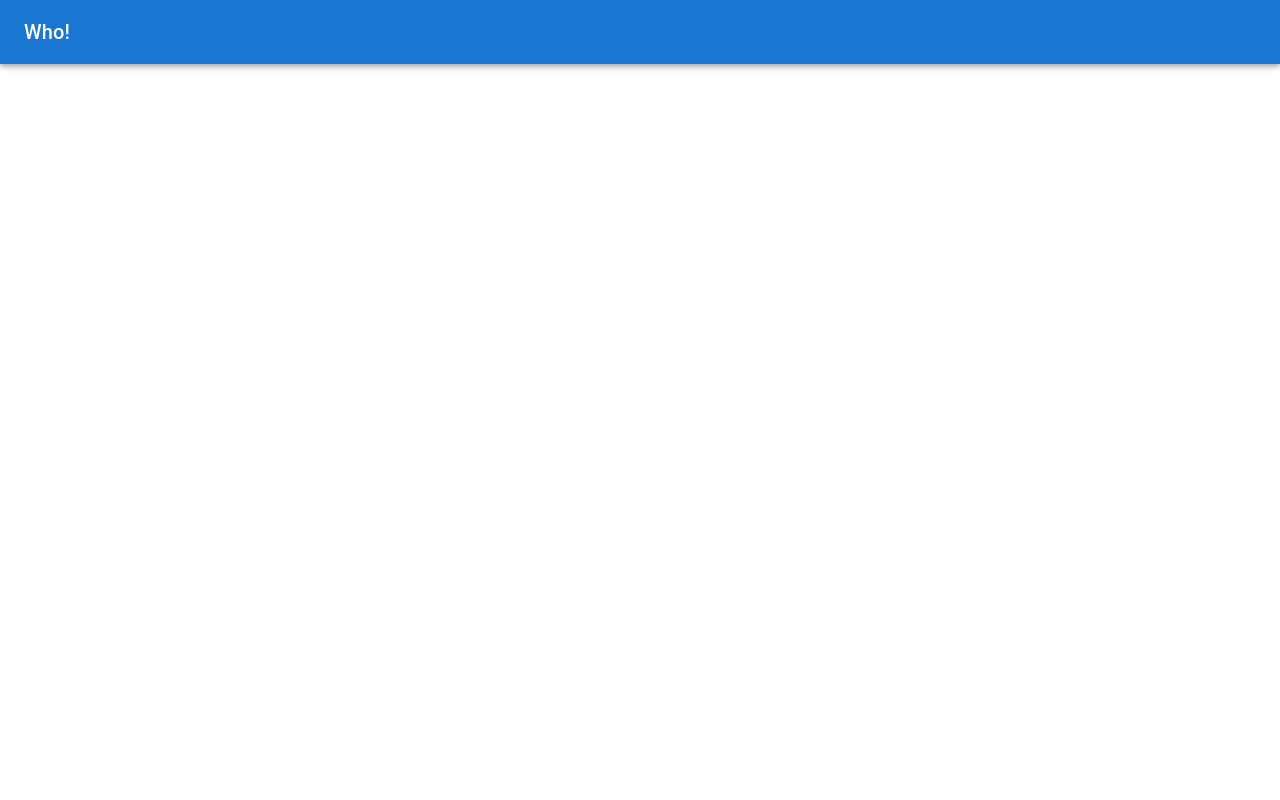
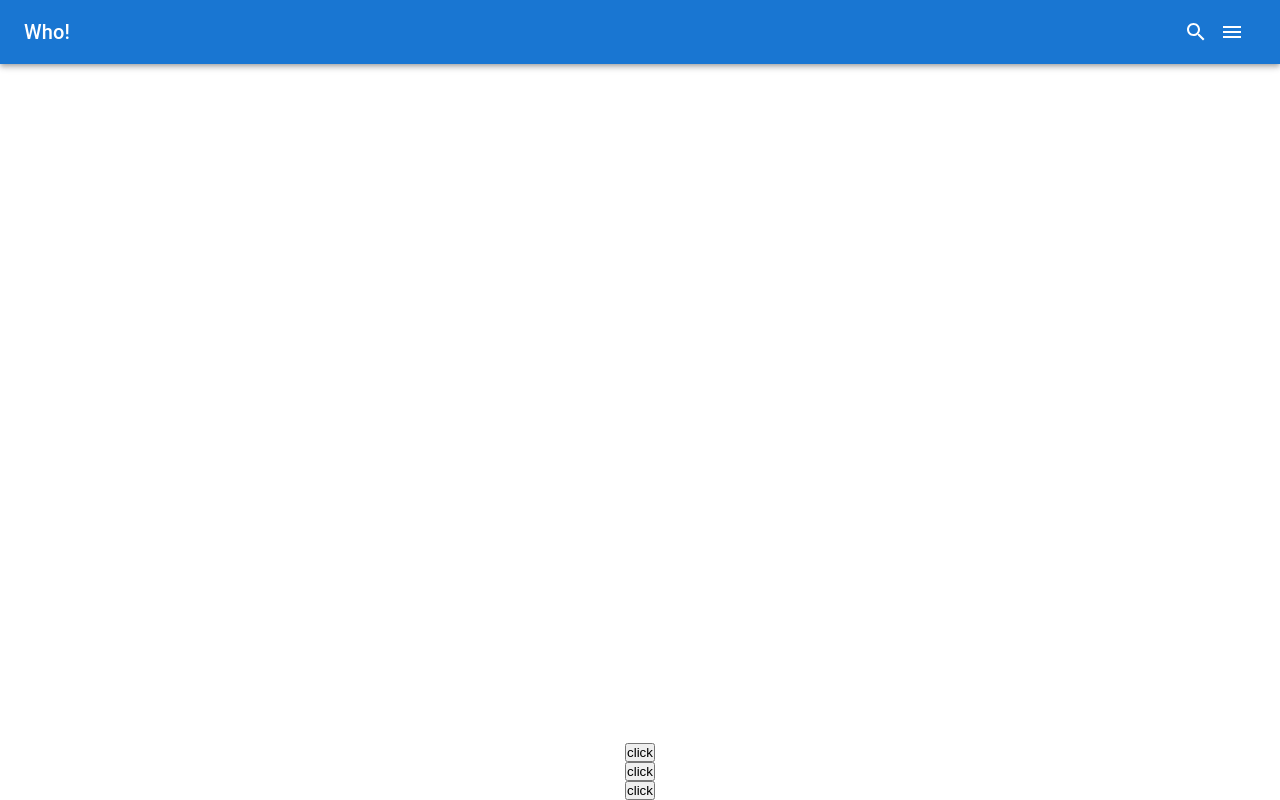
Before and after one commit to YukaChoco/project-who, a Next.js app: page /KotakotaTest in a window 1280 px wide. Built offline with nearby package versions, Linux system fonts and the light colour scheme.

Commit message:
いろいろ途中まで追加

```diff
--- a/src/conponents/Header.tsx
+++ b/src/conponents/Header.tsx
@@ -14,9 +14,10 @@ interface Props {
   onClick_menu?: () => void;
   onClick_edit?: () => void;
   onClick_register?: () => void;
+  useSearchIcon?:  boolean;
 }
 
-export default function Header(props:Props) {
+export default function Header(props: Props) {
   return (
     <Box sx={{ flexGrow: 1 }} className={styles.Header_container}>
       <AppBar position="static" className={styles.Header_bar}>
@@ -25,7 +26,9 @@ export default function Header(props:Props) {
             Who!
           </Typography>
           {/* 1.検索とメニューアイコン */}
-          {/* <IconButton
+          {
+            (props.onClick_search !== null) &&
+            <IconButton
               size="large"
               color="inherit"
               className={styles.Header_icon}
@@ -33,6 +36,7 @@ export default function Header(props:Props) {
             >
               <SearchIcon />
             </IconButton>
+          }
 
           <IconButton
             size="large"
@@ -43,7 +47,7 @@ export default function Header(props:Props) {
             onClick={props.onClick_menu}
           >
             <MenuIcon />
-          </IconButton> */}
+          </IconButton>
 
 
           {/* 2.メニューアイコンのみ */}
--- a/src/pages/KotakotaTest.tsx
+++ b/src/pages/KotakotaTest.tsx
@@ -7,7 +7,8 @@ import Header from '@/conponents/Header'
 const inter = Inter({ subsets: ['latin'] })
 
 export default function Input() {
-
+  const [bool, setBool] = useState(true);
+  const [bool2, setBool2] = useState(true);
   return (
     <>
 
@@ -17,7 +18,12 @@ export default function Input() {
           onClick_menu={() => console.log('menuBtn Clicked')}
           onClick_edit={() => console.log('編集完了')}
           onClick_register={() => console.log('登録')}
+          useSearchIcon={bool}
         />
+
+        <button onClick={() => setBool(!bool)}>click</button>
+        <button onClick={() => setBool2(!bool2)}>click</button>
+        <button onClick={() => setBool(!bool)}>click</button>
       </main>
     </>
   )
```
Lines whose indentation alone changed are shown as unchanged.
